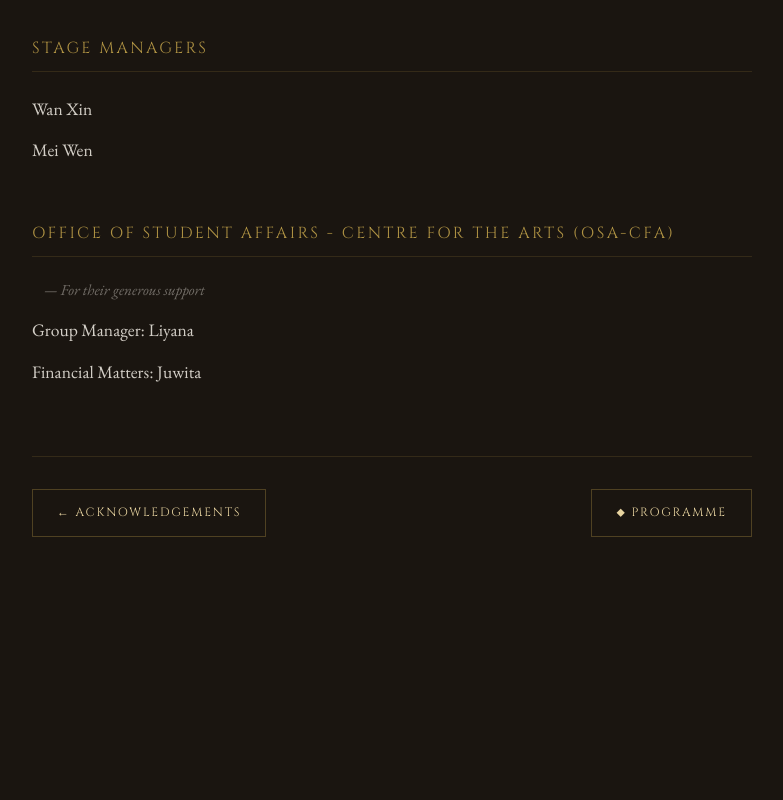
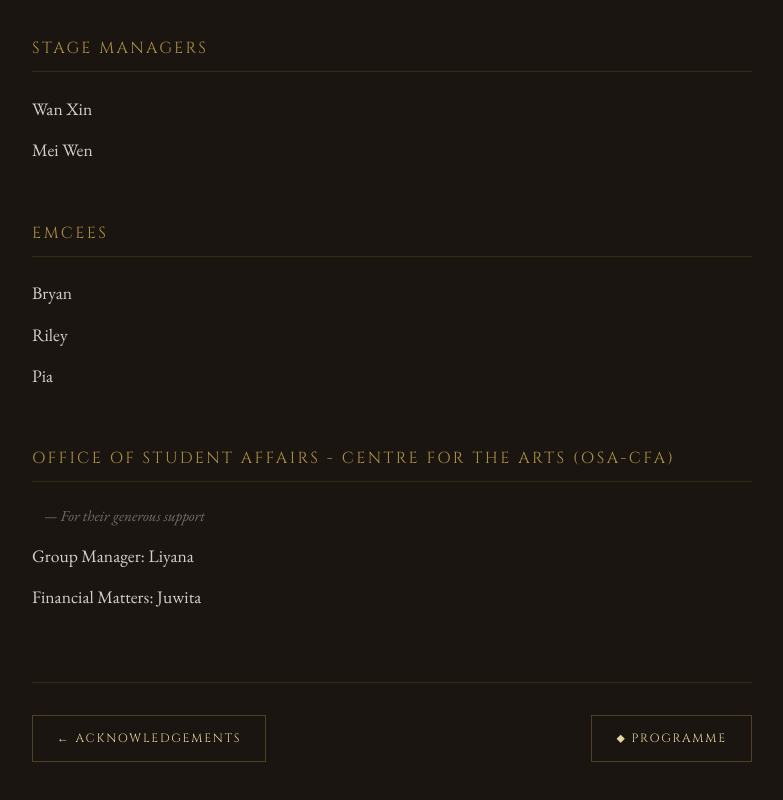
Before and after one commit to mingjelly/odyssey-concert-booklet, a Next.js app: page /special-thanks in a window 1280 px wide. Shown: the part 1194-1994 px from the top of the page, without its empty margins (248-1031 px from the left). Before the commit the page ends 1803 px from the top, so only its background shows below. Built offline with nearby package versions, Linux system fonts and the light colour scheme.

Commit message:
Add emcee thanks

```diff
--- a/app/special-thanks/page.tsx
+++ b/app/special-thanks/page.tsx
@@ -31,6 +31,12 @@ const sections = [
   { title: 'Stage Managers',
     items: [{ name: 'Wan Xin'},
         {name: 'Mei Wen'},
+    ],
+  },
+    { title: 'Emcees',
+    items: [{ name: 'Bryan'},
+        {name: 'Riley'},
+        {name: 'Pia'}
     ],
   },
   {
```
